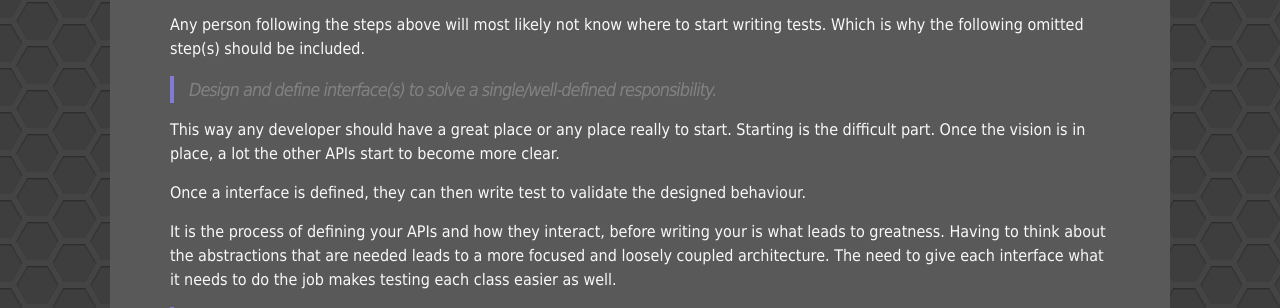
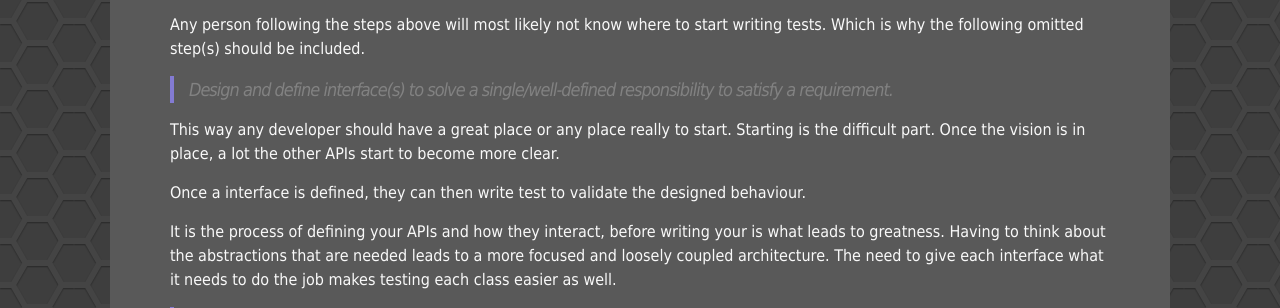
Before and after one commit to Unthrottled/blog, a Jekyll site: the page built from _posts/2017-12-29-Hydration-Driven-Devolpment.md, in a window 1280 px wide and 900 px high, scrolled down 832 px. Shown: the part 181-489 px from the top of the window. Built offline with Jekyll 4.4.1, drawn with Linux system fonts in a browser that asks for light colours.

Commit message:
elaboration station

```diff
--- a/_posts/2017-12-29-Hydration-Driven-Devolpment.md
+++ b/_posts/2017-12-29-Hydration-Driven-Devolpment.md
@@ -26,7 +26,7 @@ The question that should come to mind before even writing a test should be, "Wha
 Any person following the steps above will most likely not know where to start writing tests.
 Which is why the following omitted step(s) should be included.
 
-> Design and define interface(s) to solve a single/well-defined responsibility.
+> Design and define interface(s) to solve a single/well-defined responsibility to satisfy a requirement.
 
 This way any developer should have a great place or any place really to start.
 Starting is the difficult part. Once the vision is in place, a lot the other APIs start to become more clear.
```
